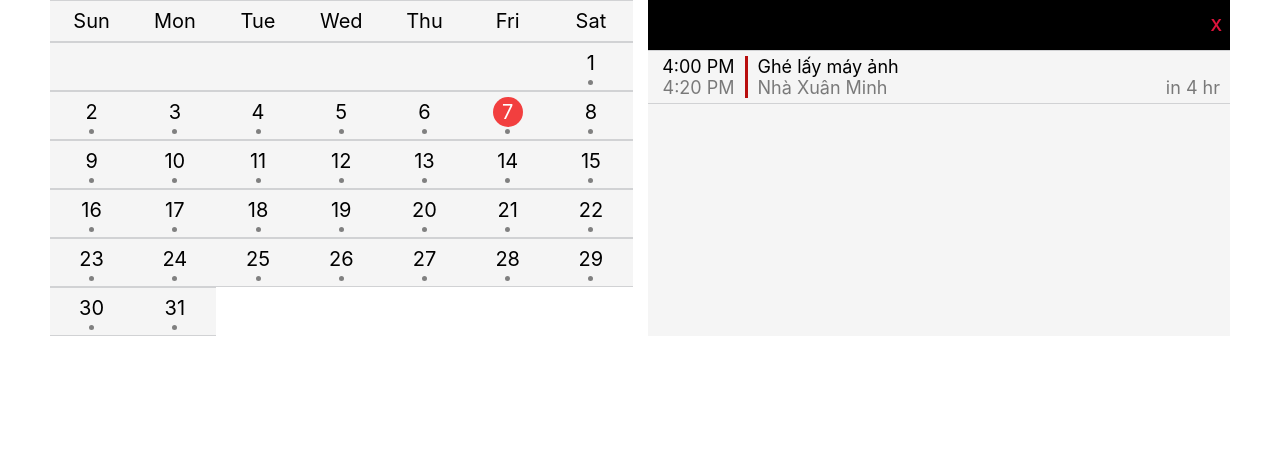
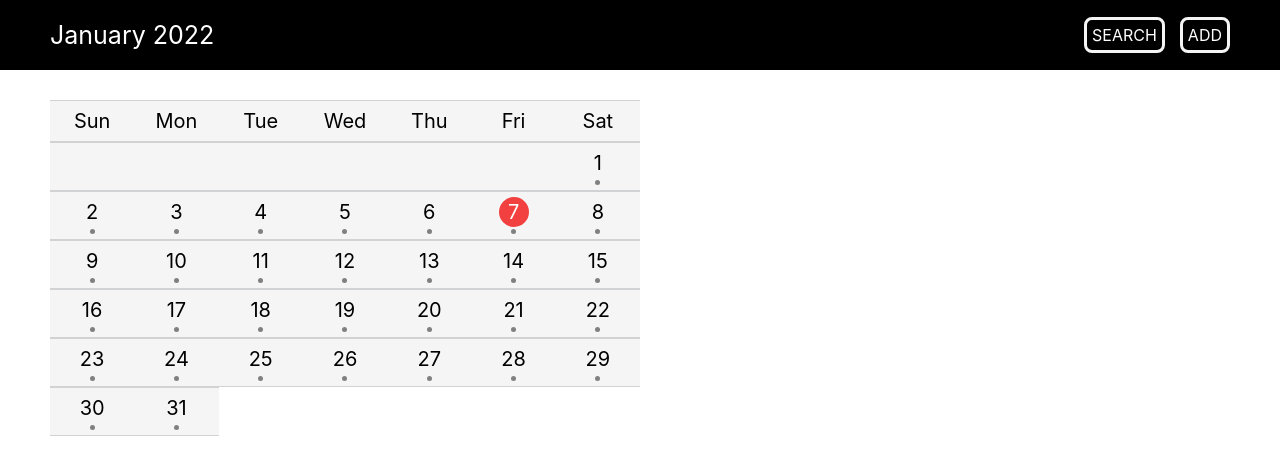
Before and after one commit to SilvirD/DisneyPlus, a React (Create React App) app: page / in a window 1280 px wide. Shown: the top 468 px of the page. Built offline with nearby package versions, Linux system fonts and the light colour scheme.

Commit message:
ADD: Header

```diff
--- a/src/components/Calendar/Calendar.js
+++ b/src/components/Calendar/Calendar.js
@@ -4,17 +4,63 @@ import Month from "../common/Month/Month";
 
 function Calendar() {
   return (
-    <Container>
-      <Month />
-    </Container>
+    <>
+      <Header>
+        <div className="date">January 2022</div>
+
+        <ButtonGroup>
+          <Button>SEARCH</Button>
+          <Button>ADD</Button>
+        </ButtonGroup>
+      </Header>
+      <Container>
+        <Month />
+      </Container>
+    </>
   );
 }
 
 export default Calendar;
 
 const Container = styled.div`
+  margin-top: 30px;
   padding: 0 50px;
   display: flex;
   gap: 15px;
   min-width: 550px;
 `;
+
+const Header = styled.div`
+  width: 100%;
+  height: 70px;
+  padding: 0 50px;
+  background-color: black;
+  display: flex;
+  align-items: center;
+  justify-content: space-between;
+  user-select: none;
+
+  .date {
+    font-size: 25px;
+    color: white;
+  }
+`;
+
+const ButtonGroup = styled.div`
+  display: flex;
+  gap: 15px;
+`;
+
+const Button = styled.div`
+  text-align: center;
+  padding: 5px;
+  color: white;
+  border: 3px solid whitesmoke;
+  border-radius: 8px;
+  cursor: pointer;
+
+  &:hover {
+    border: 3px solid rgb(24, 116, 24);
+    color: rgb(24, 116, 24);
+  }
+`;
--- /dev/null
+++ b/src/components/EventList/EventList.data.js
@@ -0,0 +1,26 @@
+export const mockData = [
+  {
+    date: "16/1/2022",
+    timeStart: "4:00 PM",
+    timeEnd: "4:20 PM",
+    event: "Ghé lấy máy ảnh",
+    place: "Nhà Xuân Minh",
+    remainingTime: "in 4 hr",
+  },
+  {
+    date: "17/1/2022",
+    timeStart: "4:00 PM",
+    timeEnd: "4:20 PM",
+    event: "Ghé lấy máy ảnh",
+    place: "Nhà Xuân Minh",
+    remainingTime: "in 4 hr",
+  },
+  {
+    date: "17/1/2022",
+    timeStart: "4:00 PM",
+    timeEnd: "4:20 PM",
+    event: "Ghé lấy máy ảnh",
+    place: "Nhà Xuân Minh",
+    remainingTime: "in 4 hr",
+  },
+];
--- /dev/null
+++ b/src/components/EventList/EventList.js
@@ -0,0 +1,56 @@
+import React from "react";
+import "./EventList.scss";
+import { mockData } from "./EventList.data";
+
+function EventList({ isShow, onClose, selectedDate }) {
+  const date =
+    selectedDate &&
+    `${selectedDate.getDate()}/${
+      selectedDate.getMonth() + 1
+    }/${selectedDate.getFullYear()}`;
+
+  const eventDate = mockData.filter((item) => date && item.date === date);
+
+  return (
+    <>
+      {isShow && (
+        <div className="EventList">
+          <div className="EventList__header">
+            <div className="EventList__header__date">{date}</div>
+            <div className="EventList__header__close" onClick={onClose}>
+              X
+            </div>
+          </div>
+          <div className="EventList__list">
+            {eventDate.length > 0 ? (
+              eventDate.map((item, index) => {
+                const { timeStart, timeEnd, event, place, remainingTime } =
+                  item;
+                return (
+                  <div className="EventList__list__item" key={index}>
+                    <div className="appointmentTime">
+                      <div className="appointmentTime__start">{timeStart}</div>
+                      <div className="appointmentTime__end">{timeEnd}</div>
+                    </div>
+
+                    <div className="event">
+                      <div className="event__content">{event}</div>
+                      <div className="event__place-time">
+                        <div className="place">{place}</div>
+                        <div className="time">{remainingTime}</div>
+                      </div>
+                    </div>
+                  </div>
+                );
+              })
+            ) : (
+              <div>No event on this day.</div>
+            )}
+          </div>
+        </div>
+      )}
+    </>
+  );
+}
+
+export default EventList;
--- a/src/components/common/EventList/EventList.js
+++ /dev/null
@@ -1,48 +0,0 @@
-import React from "react";
-import "./EventList.scss";
-
-function EventList({ isShow, onClose, selectedDate }) {
-  const date =
-    selectedDate &&
-    `${selectedDate.getDate()}/${
-      selectedDate.getMonth() + 1
-    }/${selectedDate.getFullYear()}`;
-
-  return (
-    <>
-      {true && (
-        <div className="EventList">
-          <div className="EventList__header">
-            <div className="EventList__header__date">{date}</div>
-            <div className="EventList__header__close" onClick={onClose}>
-              X
-            </div>
-          </div>
-          <div className="EventList__list">
-            <div className="EventList__list__item">
-              <div className="appointmentTime">
-                <div className="appointmentTime__start">4:00 PM</div>
-                <div className="appointmentTime__end">4:20 PM</div>
-              </div>
-
-              <div className="event">
-                <div className="event__content">Ghé lấy máy ảnh</div>
-                <div className="event__place-time">
-                  <div className="place">Nhà Xuân Minh</div>
-                  <div className="time">in 4 hr</div>
-                </div>
-              </div>
-            </div>
-            {/* <div className="row">Su kien 1</div>
-            <div className="row">Su kien 1</div>
-            <div className="row">Su kien 1</div>
-            <div className="row">Su kien 1</div>
-            <div className="row">Su kien 1</div> */}
-          </div>
-        </div>
-      )}
-    </>
-  );
-}
-
-export default EventList;
--- a/src/components/common/Month/Month.js
+++ b/src/components/common/Month/Month.js
@@ -1,7 +1,7 @@
 import React, { useState } from "react";
 import styled from "styled-components";
 import Day from "../Day/Day";
-import EventList from "../EventList/EventList";
+import EventList from "../../EventList/EventList";
 
 function Month() {
   const [showEventList, setShowEventList] = useState(false);
```
Also changed, not shown: src/components/common/EventList/EventList.data.js (deleted, +0 -10 lines), src/components/EventList/EventList.scss (renamed from src/components/common/EventList/EventList.scss).
